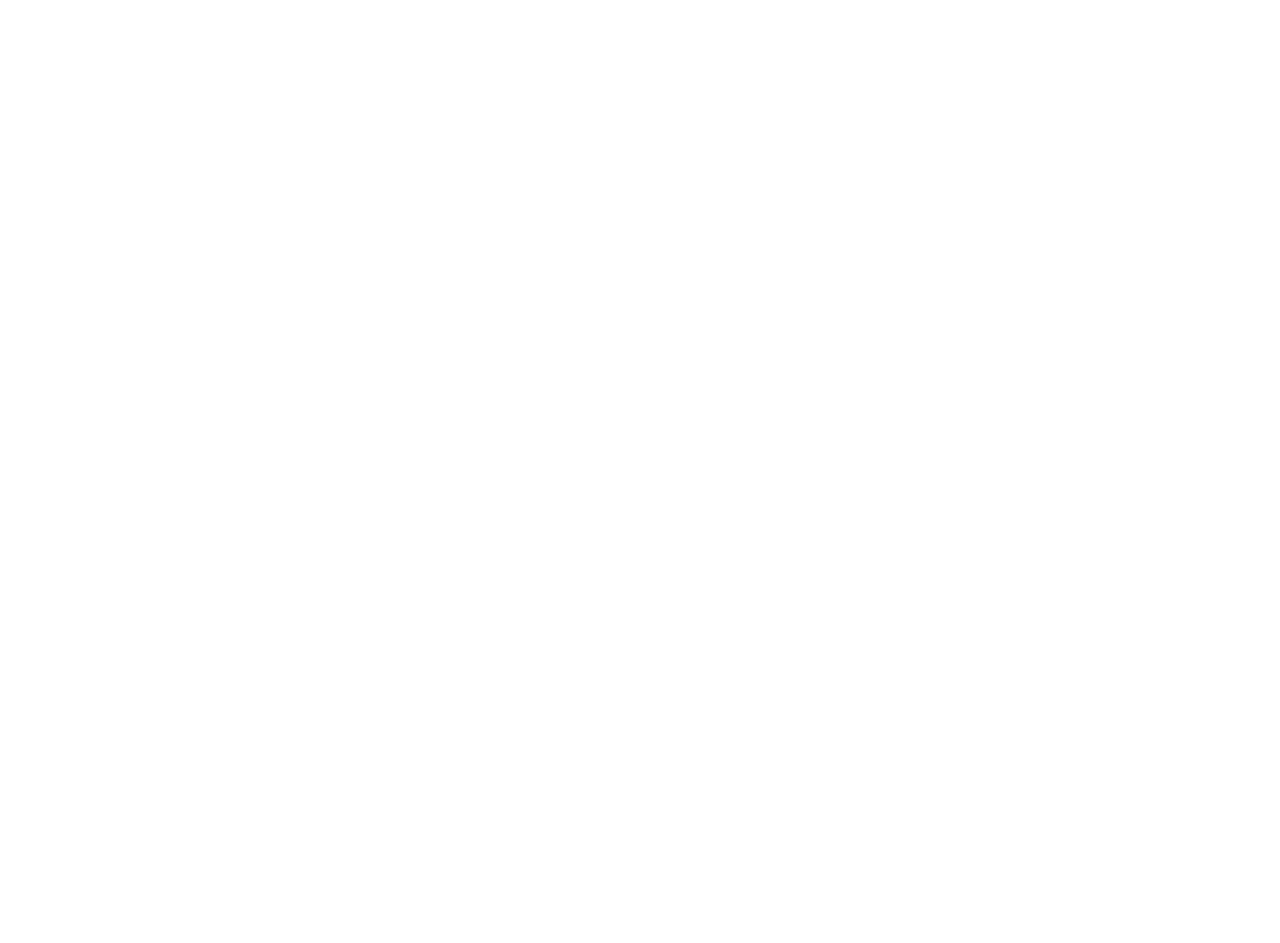
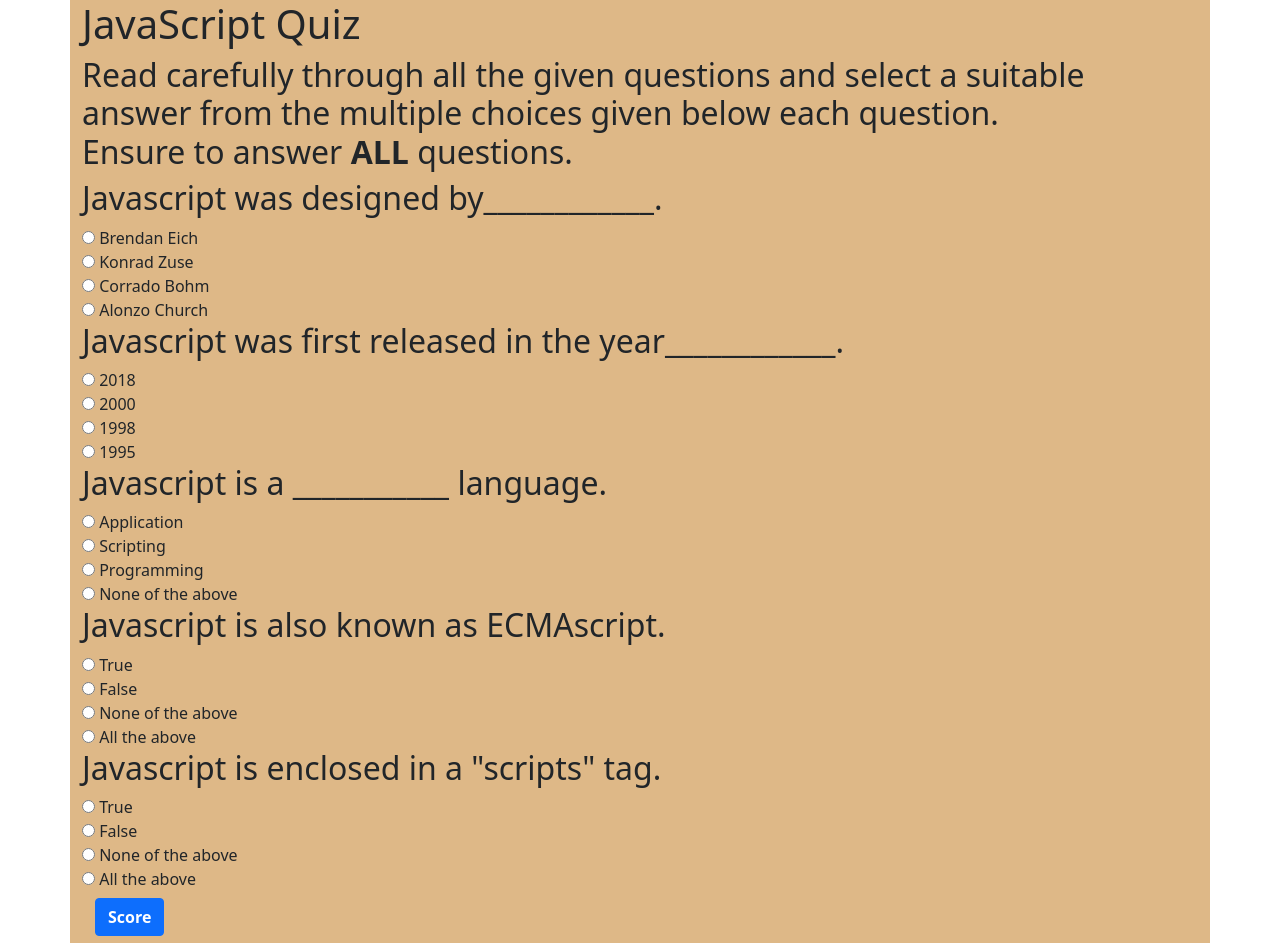
Before and after one commit to Ammoh-Moringa/Quiz-board, a plain HTML site: page index.html in a window 1280 px wide. Before the commit the page ends 800 px from the top, so only its background shows below. Drawn offline with Linux system fonts and the light colour scheme.

Commit message:
Add background color

```diff
--- a/CSS/styles.css
+++ b/CSS/styles.css
@@ -0,0 +1,3 @@
+.container{
+  background-color:burlywood;
+}
--- a/JS/script.js
+++ b/JS/script.js
@@ -0,0 +1,20 @@
+$(document).ready(function() {
+  $("form#query").submit(function(event) {
+
+    event.preventDefault();
+    var q1 = $("input:radio[name=q1]:checked").val();
+    var q2 = $("input:radio[name=q2]:checked").val();
+    var q3 = $("input:radio[name=q3]:checked").val();
+    var q4 = $("input:radio[name=q4]:checked").val();
+    var q5 = $("input:radio[name=q5]:checked").val();
+    var result = parseInt(q1) + parseInt(q2) +
+      parseInt(q3) + parseInt(q4) + parseInt(q5);
+    $("#result").text("You Score: " + result + "%");
+
+    $("button").click(function() {
+      $("#result-showing").toggle();
+    })
+    $("form#query").show();
+    $("#result").show();
+  });
+});
--- a/index.html
+++ b/index.html
@@ -5,8 +5,85 @@
   <meta http-equiv="X-UA-Compatible" content="IE=edge">
   <meta name="viewport" content="width=device-width, initial-scale=1.0">
   <title>Quiz-board</title>
+  <link rel="stylesheet" href="CSS/bootstrap.css">
+  <link rel="stylesheet" href="CSS/styles.css">
+  <script src="JS/jqueries.js"></script>
+  <script src="JS/script.js"></script>
 </head>
 <body>
-
+  <div class="container">
+    <div class="jumbotron">
+      <div class="header">
+        <h1>JavaScript Quiz</h1>
+        <div class="instruction">
+          <h2>Read carefully through all the given questions and select a suitable answer from the multiple choices given below each question.<br>Ensure to answer <b>ALL</b> questions.</h2>
+        </div>
+      </div>
+    </div>
+    <div class="body">
+      <form id="query" action="index.html" method="post">
+        <div class="well">
+          <div class="question">
+            <h2>Javascript was designed by____________.</h2>
+            <input type="radio" name="q1" value="20">
+            Brendan Eich<br>
+            <input type="radio" name="q1" value="0">
+            Konrad Zuse<br>
+            <input type="radio" name="q1" value="0">
+            Corrado Bohm<br>
+            <input type="radio" name="q1" value="0">
+            Alonzo Church<br>
+          </div>
+          <div class="question">
+            <h2>Javascript was first released in the year____________.</h2>
+            <input type="radio" name="q2" value="0">
+            2018<br>
+            <input type="radio" name="q2" value="0">
+            2000<br>
+            <input type="radio" name="q2" value="0">
+            1998<br>
+            <input type="radio" name="q2" value="20">
+            1995<br>
+          </div>
+          <div class="question">
+            <h2>Javascript is a ___________ language.</h2>
+            <input type="radio" name="q3" value="0">
+            Application<br>
+            <input type="radio" name="q3" value="0">
+            Scripting<br>
+            <input type="radio" name="q3" value="20">
+            Programming<br>
+            <input type="radio" name="q3" value="0">
+            None of the above<br>
+          </div>
+          <div class="question">
+            <h2>Javascript is also known as ECMAscript.</h2>
+            <input type="radio" name="q4" value="20">
+            True<br>
+            <input type="radio" name="q4" value="0">
+            False<br>
+            <input type="radio" name="q4" value="0">
+            None of the above<br>
+            <input type="radio" name="q4" value="0">
+            All the above<br>
+          </div>
+          <div class="question">
+            <h2>Javascript is enclosed in a "scripts" tag.</h2>
+            <input type="radio" name="q5" value="20">
+            True<br>
+            <input type="radio" name="q5" value="0">
+            False<br>
+            <input type="radio" name="q5" value="0">
+            None of the above<br>
+            <input type="radio" name="q5" value="0">
+            All the above<br>
+          </div>
+        </div>
+        <div class="btn">
+             <button type="Submit" name="submit" id=result class="btn btn-primary"><strong>Score</strong></button>
+           </div>
+    </div>
+  </div>
+  </div>
 </body>
 </html>
```
